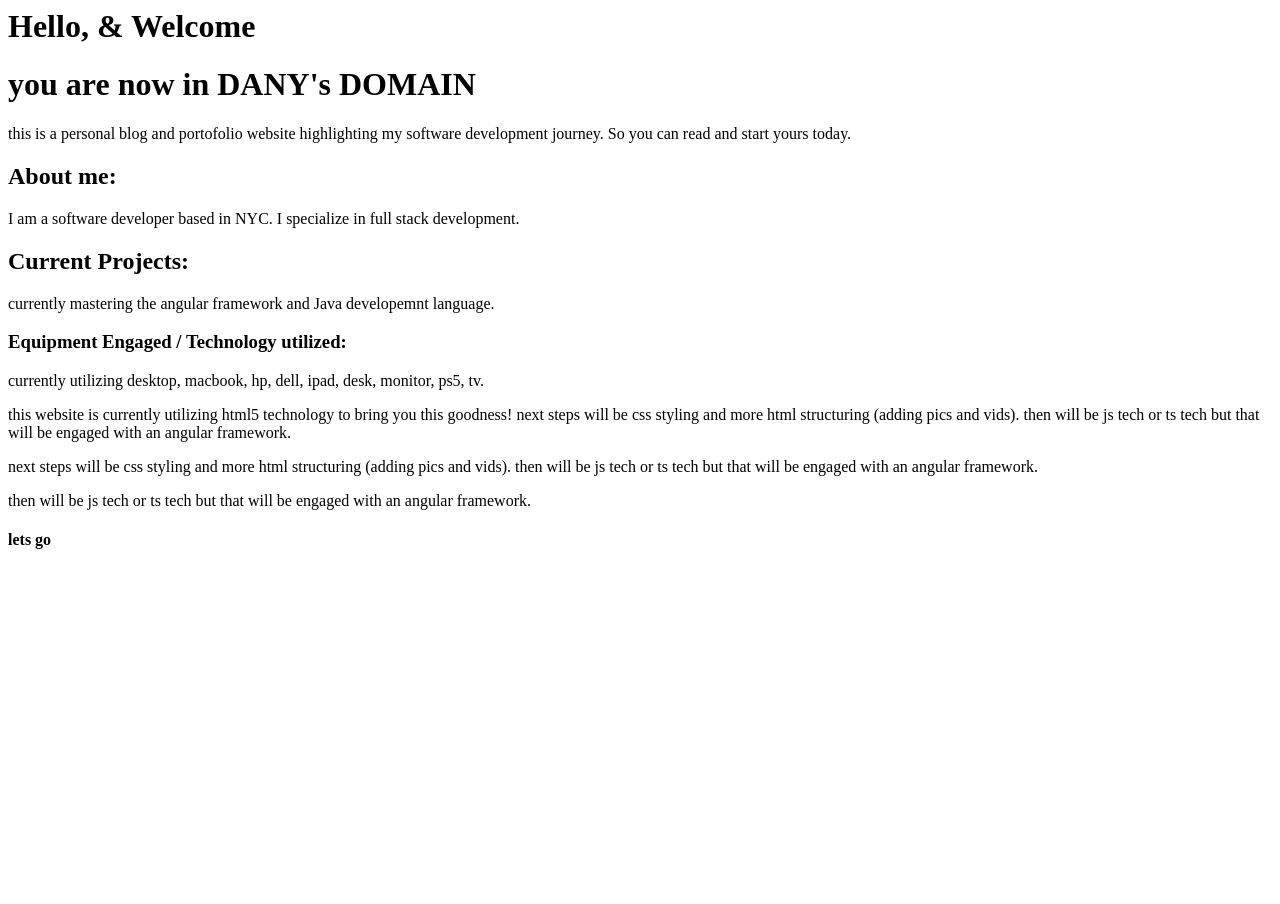
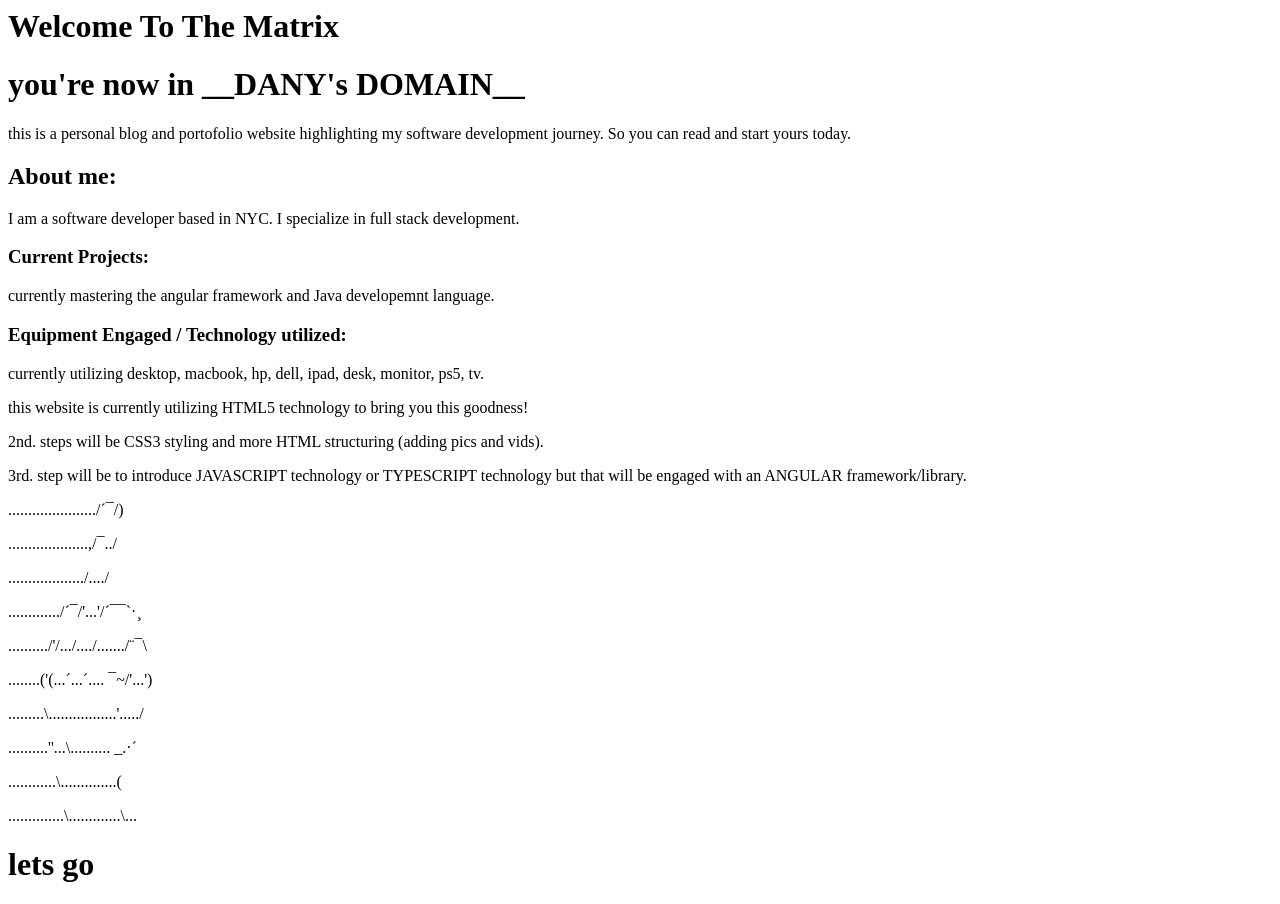
Before and after one commit to Dshami120/website, a plain HTML site: page index.html in a window 1280 px wide. Before the commit the page ends 800 px from the top, so only its background shows below. Drawn offline with Linux system fonts and the light colour scheme.

Commit message:
Add files via upload

```diff
--- a/index.html
+++ b/index.html
@@ -1,9 +1,9 @@
 <html>
     <h1>
-        Hello, & Welcome
+        Welcome To The Matrix
     </h1>
     <h1>
-        you are now in DANY's DOMAIN
+        you're now in __DANY's DOMAIN__
     </h1>
     <p>
         this is a personal blog and portofolio website highlighting my software development journey. So you can read and start yours today.
@@ -14,7 +14,7 @@
         <p>
             I am a software developer based in NYC. I specialize in full stack development.
         </p>
-        <h2>Current Projects: </h2>
+        <h3>Current Projects: </h3>
         <p>
             currently mastering the angular framework and Java developemnt language.
         </p>
@@ -25,20 +25,46 @@
 
         </p>
         <p>
-            this website is currently utilizing html5 technology to bring you this goodness!
-            next steps will be css styling and more html structuring (adding pics and vids).
-            then will be js tech or ts tech but that will be engaged with an angular framework.
+            this website is currently utilizing HTML5 technology to bring you this goodness!
         </p>
         <p>
-            next steps will be css styling and more html structuring (adding pics and vids).
-            then will be js tech or ts tech but that will be engaged with an angular framework.
+            2nd. steps will be CSS3 styling and more HTML structuring (adding pics and vids).
         </p>
         <p>
-            then will be js tech or ts tech but that will be engaged with an angular framework.
+            3rd. step will be to introduce JAVASCRIPT technology or TYPESCRIPT technology but that will be engaged with an ANGULAR framework/library.
         </p>
-        <h4>
-            lets go
-        </h4>
+        <p>
+            ....................../´¯/)
+         </p>
+         <p>
+            ....................,/¯../
+         </p>
+         <p>
+            .................../..../
+         </p>
+         <p>
+            ............./´¯/'...'/´¯¯`·¸
+         </p>
+         <p>
+            ........../'/.../..../......./¨¯\
+         </p>
+         <p>
+            ........('(...´...´.... ¯~/'...')
+         </p>
+         <p>
+            .........\.................'...../
+         </p>
+         <p>
+            ..........''...\.......... _.·´
+         </p>
+         <p>
+            ............\..............(
+         </p>
+         <p>
+            ..............\.............\...
+         </p>
     </body>
-
+    <h1>
+        lets go
+    </h1>
 </html>
```
